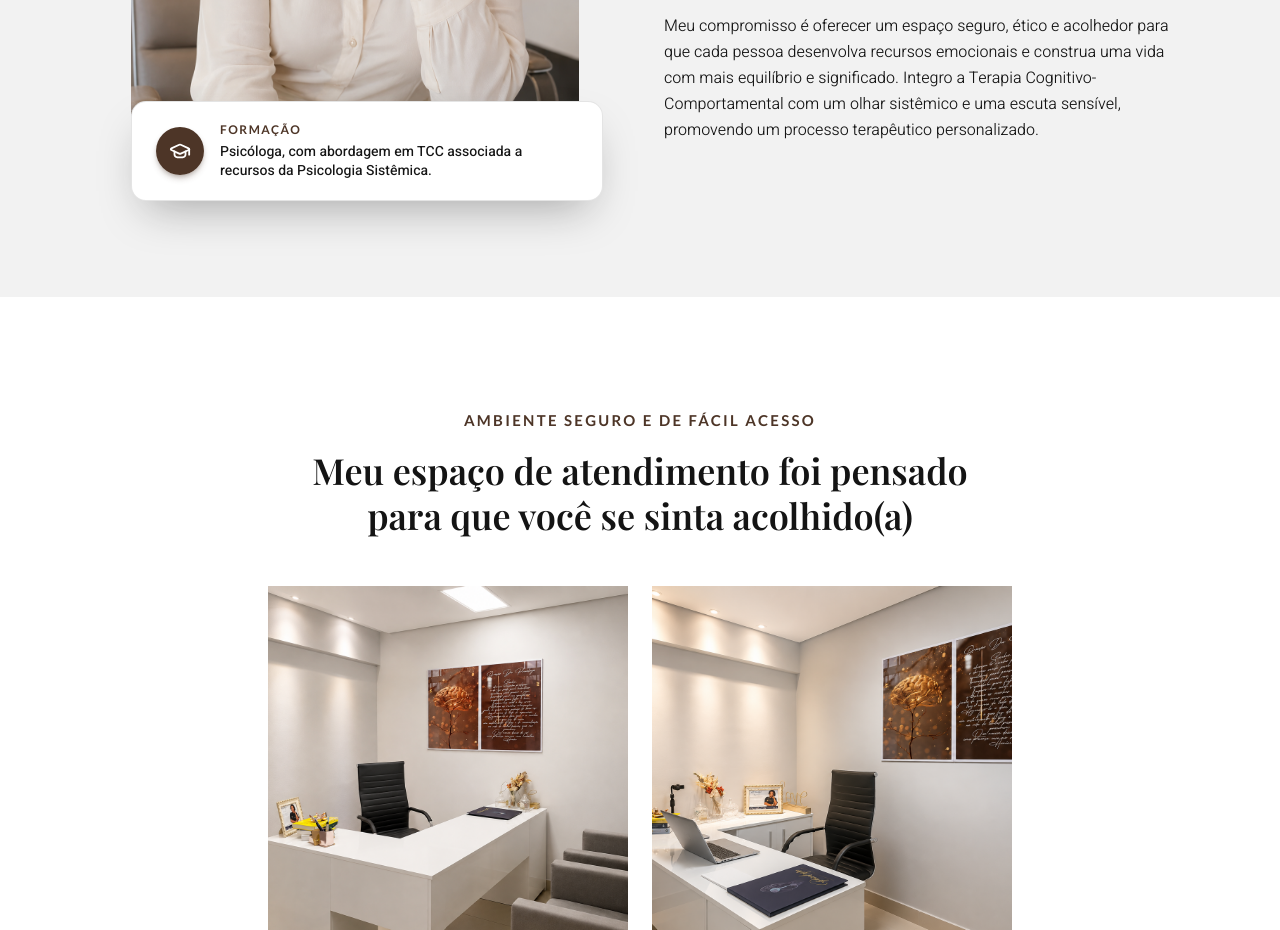
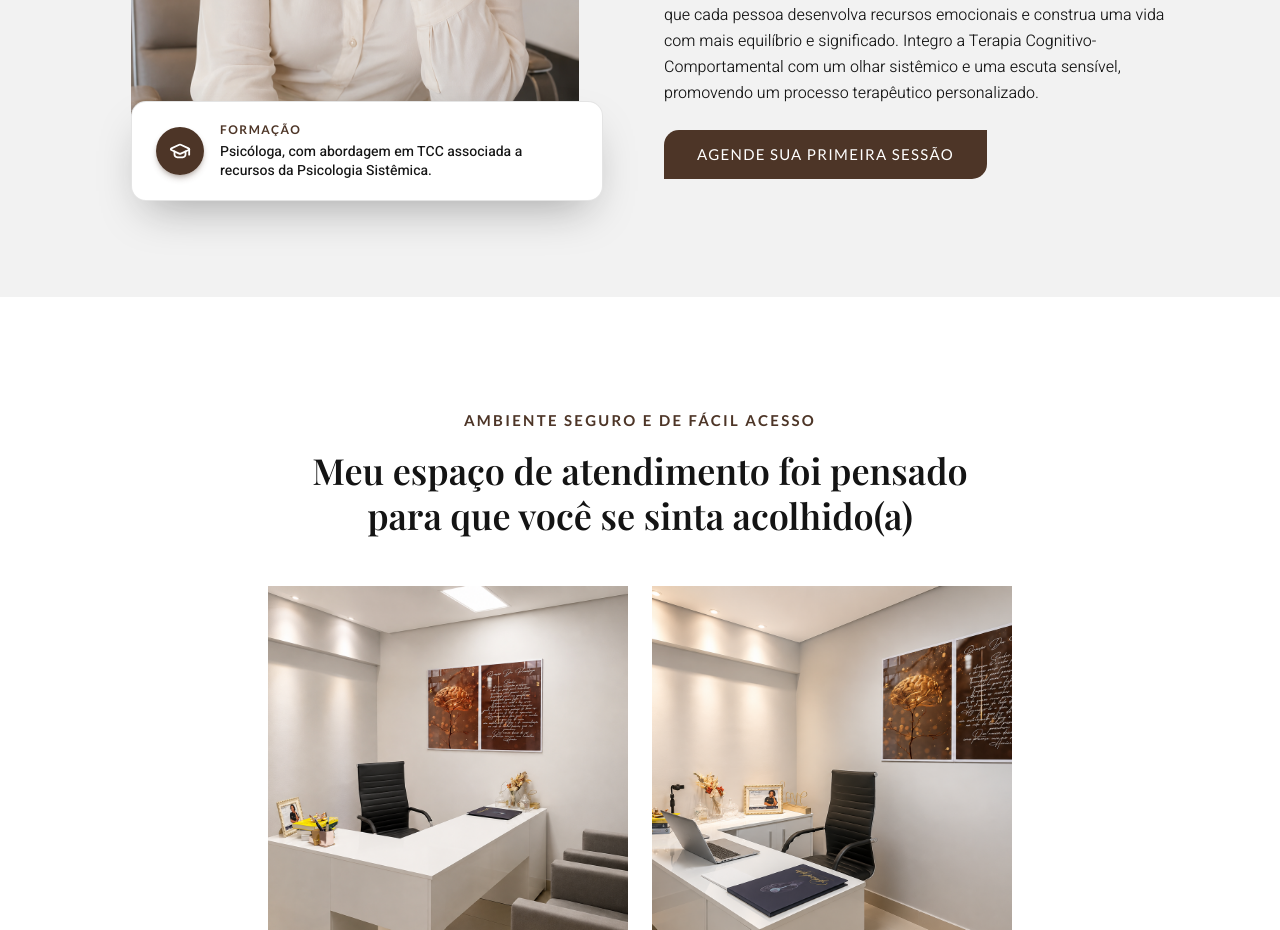
Before and after one commit to kelvenresultiva-lab/psimiriamsouza, a Next.js app: page / in a window 1280 px wide. Shown: the part 1860-2790 px from the top of the page. Built offline with nearby package versions, Linux system fonts and the light colour scheme.

Commit message:
Adiciona botão CTA na seção Sobre mim

```diff
--- a/src/components/About.tsx
+++ b/src/components/About.tsx
@@ -1,8 +1,8 @@
 import Image from "next/image";
 import { GraduationCap } from "lucide-react";
-import { about, heroStat } from "@/data/content";
+import { about, heroStat, process, whatsappLink } from "@/data/content";
+import Button from "@/components/Button";
 import Reveal from "@/components/Reveal";
-
 export default function About() {
   return (
     <section id="sobre" className="bg-surface pt-10 pb-20 lg:pt-14 lg:pb-28">
@@ -20,7 +20,6 @@ export default function About() {
               className="object-cover"
             />
           </Reveal>
-
           <Reveal
             direction="left"
             delay={200}
@@ -36,7 +35,6 @@ export default function About() {
               </span>
             </div>
           </Reveal>
-
           <Reveal
             direction="up"
             delay={300}
@@ -57,7 +55,6 @@ export default function About() {
             </div>
           </Reveal>
         </div>
-
         <Reveal direction="right" className="flex flex-col gap-6">
           <div>
             <p className="font-lato text-[15px] font-semibold uppercase tracking-[2.3px] text-gold">
@@ -67,7 +64,6 @@ export default function About() {
               {about.title}
             </h2>
           </div>
-
           {about.paragraphs.map((paragraph) => (
             <p
               key={paragraph}
@@ -76,6 +72,9 @@ export default function About() {
               {paragraph}
             </p>
           ))}
+          <div>
+            <Button href={whatsappLink()}>{process.ctaLabel}</Button>
+          </div>
         </Reveal>
       </div>
     </section>
```
